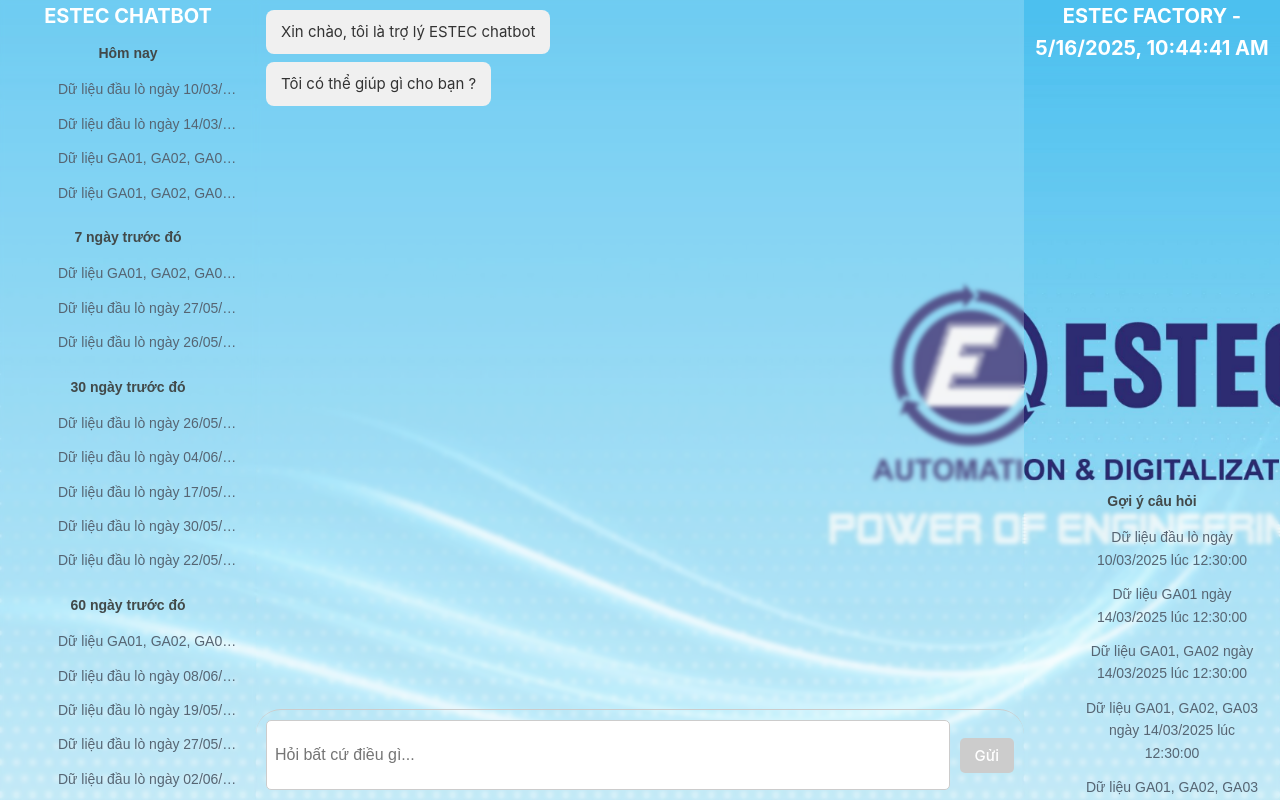
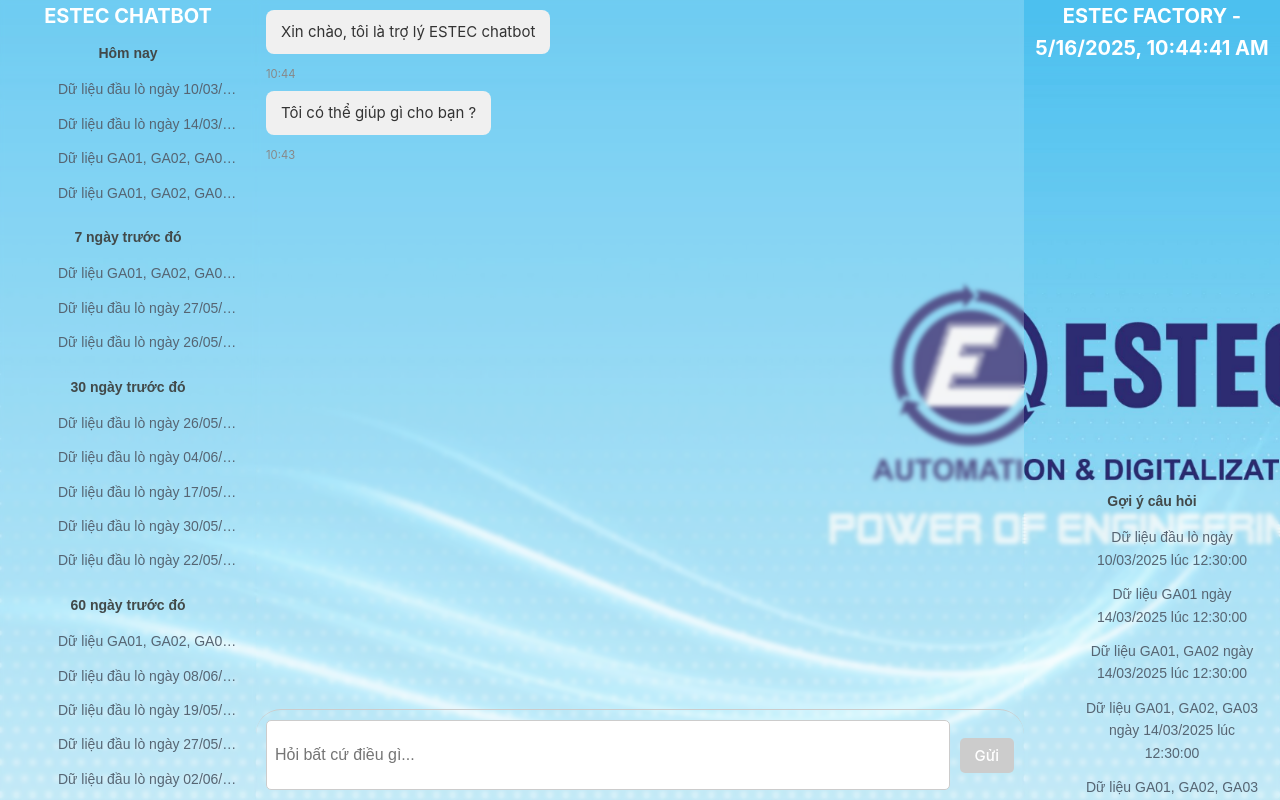
Before and after one commit to HuyHoESTEC/estec-chatbot-demo, a Vue app: page / in a window 1280 px wide. Built offline with nearby package versions, Linux system fonts and the light colour scheme.

Commit message:
Add time of chatbot

```diff
--- a/src/components/ChatBubble.vue
+++ b/src/components/ChatBubble.vue
@@ -1,10 +1,15 @@
 <template>
-    <div class="chat-bubble" :class="{ 'user': isUser }">
+    <div class="chat-bubble-container" :class="{ 'user': isUser }">
+      <div class="chat-bubble">
         <p>{{ message }}</p>
+      </div>
+      <span class="timestamp">{{ formattedTime }}</span>
     </div>
 </template>
 
 <script>
+import { computed } from 'vue';
+
 
 export default {
     name: 'ChatBubble',
@@ -17,12 +22,40 @@
             type: Boolean,
             default: false
         },
-        isTyping: Boolean
+        isTyping: Boolean,
+        timeStamp: {
+          type: [String, Number, Date],
+          default: () => new Date(),
+        }
+    },
+    setup(props) {
+      const formattedTime = computed(() => {
+        const date = new Date(props.timeStamp);
+        const hours = date.getHours().toString().padStart(2, '0');
+        const minutes = date.getMinutes().toString().padStart(2, '0');
+        return `${hours}:${minutes}`;
+      });
+
+      return {
+        formattedTime
+      }
     }
 }
 </script>
 
 <style scoped>
+.chat-bubble-container {
+  display: flex;
+  flex-direction: column;
+  margin-bottom: 8px;
+  align-items: flex-start; /* Mặc định căn trái */
+  width: 100%;
+}
+
+.chat-bubble-container.user {
+  align-items: flex-end; /* Căn phải cho tin nhắn người dùng */
+}
+
 .chat-bubble {
   background-color: #f0f0f0;
   color: #333;
@@ -33,9 +66,17 @@
   word-break: break-word;
 }
 
-.chat-bubble.user {
-  background-color: #2d2c72;
-  color: white;
-  align-self: flex-end; /* Đẩy tin nhắn người dùng sang phải */
+.chat-bubble-container.user .chat-bubble {
+  background-color: #dcf8c6;
+}
+
+.timestamp {
+  font-size: 0.75em;
+  color: #888;
+  margin-top: 3px;
+}
+
+.chat-bubble-container.user .timestamp {
+  align-self: flex-end;
 }
 </style>
--- a/src/views/ChatView.vue
+++ b/src/views/ChatView.vue
@@ -10,12 +10,14 @@
                     :key="index"
                     :message="message.text"
                     :isUser="message.sender === 'user'"
+                    :timeStamp="message.createdAt"
                 />
                 <ChatBubble
                     v-if="displayedBotMessage"
                     :message="displayedBotMessage"
                     :isUser="false"
                     isTyping="true"
+                    :timeStamp="botMessageCreatedAt"
                 />
             </div>
             <ChatInput @send-message="handleSendMessage" />
@@ -28,7 +30,7 @@
 </template>
 
 <script>
-import { ref } from 'vue';
+import { onUnmounted, ref } from 'vue';
 import ChatBubble from '../components/ChatBubble.vue';
 import ChatInput from '../components/ChatInput.vue';
 import GenAiOption from './GenAiOption.vue';
@@ -46,11 +48,13 @@
         const messages = ref([
             {
                 text: 'Xin chào, tôi là trợ lý ESTEC chatbot ',
-                sender: 'bot'
+                sender: 'bot',
+                createdAt: new Date()
             },
             {
                 text: 'Tôi có thể giúp gì cho bạn ?',
-                sender: 'bot'
+                sender: 'bot',
+                createdAt: new Date(Date.now() - 60000)
             }
         ]);
         const sessionID = ref('12321425')
@@ -62,9 +66,12 @@
         // const apiUrl = `${apiBaseUrl}/dev/chat`;
 
         const formattedApiResponse = ref('');
+
         const displayedBotMessage = ref('');
         const typingSpeed = ref(50);
         let typingInterval = null;
+
+        const botMessageCreatedAt = ref(null);
 
         const formatResponseToVietnamese  = (response) => {
             try {
@@ -82,14 +89,16 @@
         }
 
         const startTypingEffect = () => {
+            botMessageCreatedAt.value = new Date();
             let charIndex = 0;
+            displayedBotMessage.value = '';
             typingInterval = setInterval(() => {
                 if (charIndex < formattedApiResponse.value.length) {
                     displayedBotMessage.value += formattedApiResponse.value[charIndex];
                     charIndex++;
                 } else {
                     clearInterval(typingInterval);
-                    messages.value.push({ text: formattedApiResponse, sender: 'bot' });
+                    messages.value.push({ text: formattedApiResponse, sender: 'bot', createdAt: new Date() });
                     displayedBotMessage.value = '';
                 }
             }, typingSpeed.value);
@@ -113,7 +122,7 @@
                 if (!apiResponse.ok) {
                     const error = await apiResponse.json();
                     console.error('Lỗi gọi API:', error);
-                    messages.value.push({ text: 'Đã có lỗi xảy ra khi giao tiếp với máy chủ.', sender: 'bot' });
+                    messages.value.push({ text: 'Đã có lỗi xảy ra khi giao tiếp với máy chủ.', sender: 'bot', createdAt: new Date() });
                     return;
                 }
 
@@ -131,21 +140,25 @@
                     startTypingEffect();
                     // messages.value.push({ text: formattedApiResponse, sender: 'bot' });
                 } else {
-                    messages.value.push({ text: 'Không nhận được phản hồi hợp lệ từ máy chủ', sender: 'bot' })
+                    messages.value.push({ text: 'Không nhận được phản hồi hợp lệ từ máy chủ', sender: 'bot', createdAt: new Date() })
                 }
             } catch (error) {
                 console.error('Lỗi gọi API:', error);
-                messages.value.push({ text: 'Không thể kết nối đến máy chủ.', sender: 'bot' });
+                messages.value.push({ text: 'Không thể kết nối đến máy chủ.', sender: 'bot', createdAt: new Date() });
             }
         }
 
         const handleSendMessage = (newMessage) => {
-            messages.value.push({ text: newMessage, sender: 'user' });
+            messages.value.push({ text: newMessage, sender: 'user', createdAt: new Date() });
             // setTimeout(() => {
             //     messages.value.push({ text: `Bạn vừa nói: "${newMessage}"` })
             // }, 1000);
             sendMessageToApi(newMessage);
         }
+
+        onUnmounted(() => {
+            clearInterval(typingInterval);
+        })
 
         return {
             messages,
```
